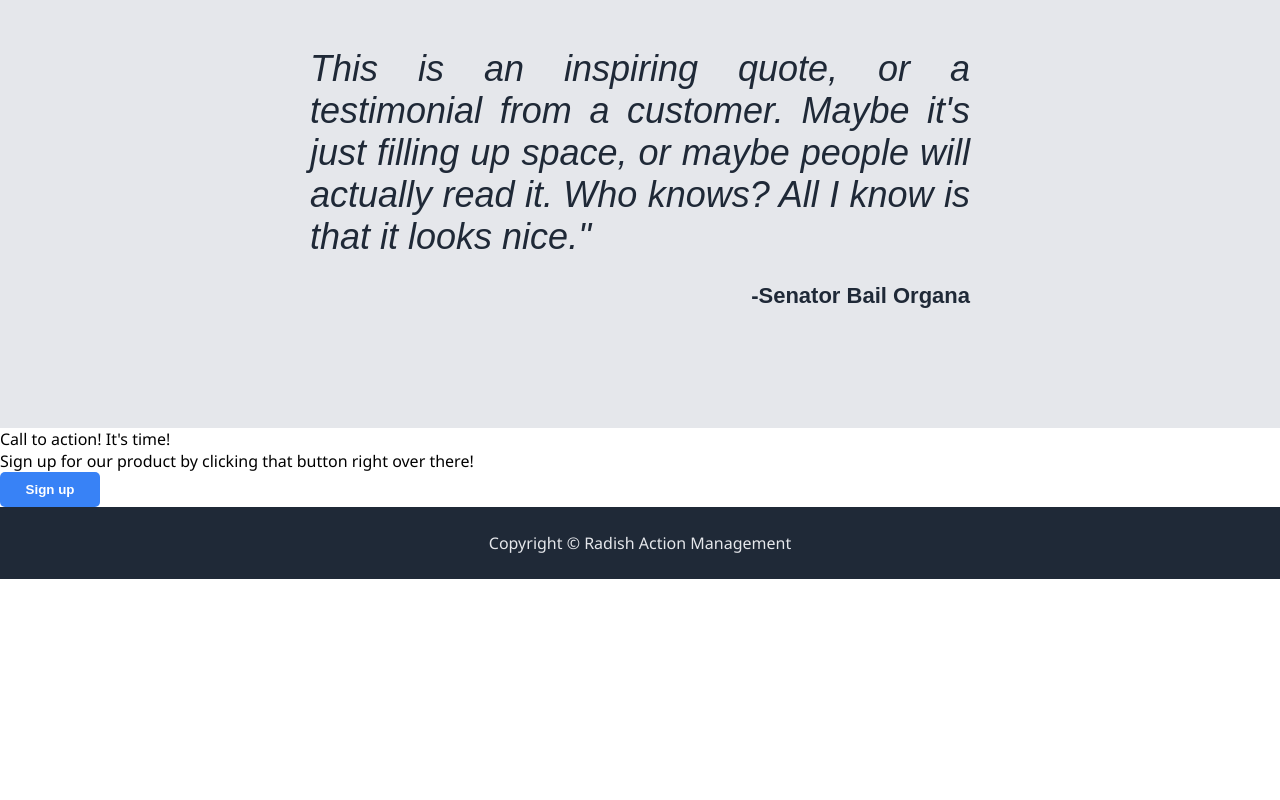
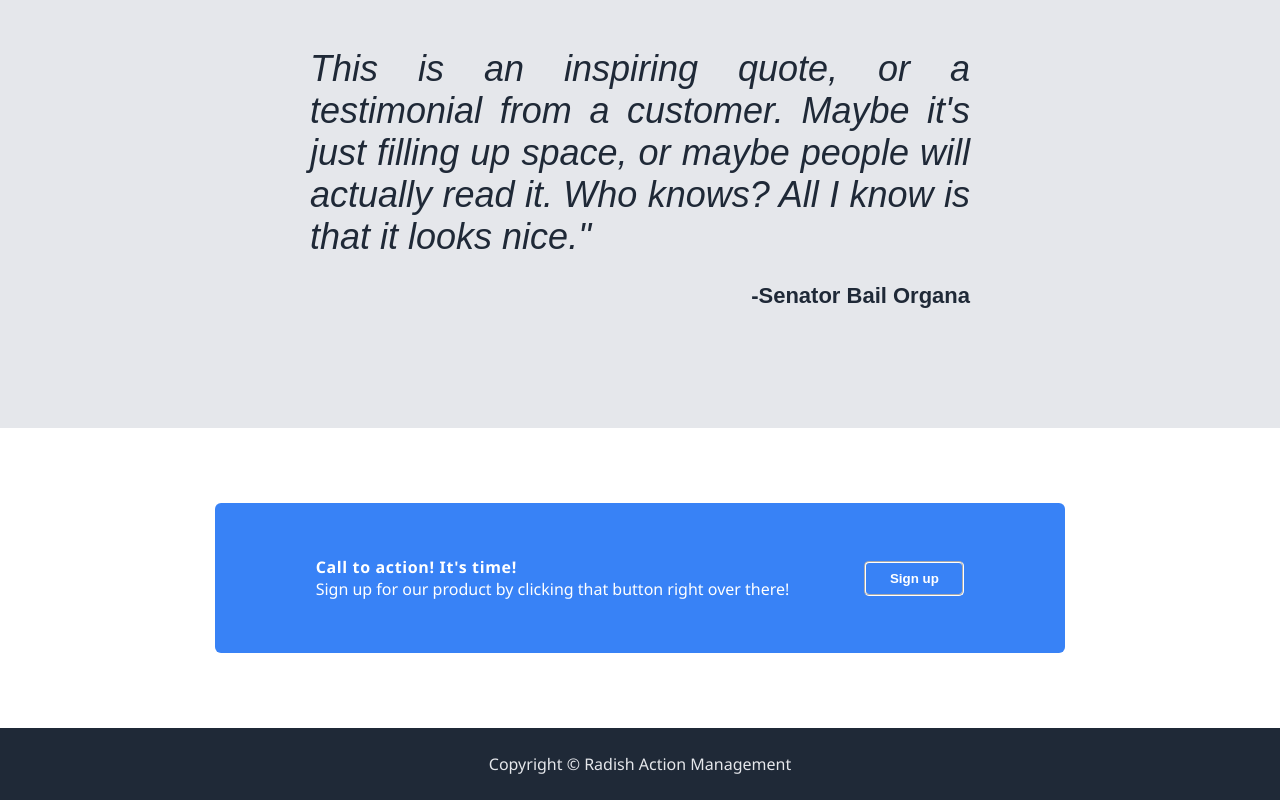
Before and after one commit to sstalbin/landing-page, a plain HTML site: page index.html in a window 1280 px wide. Shown: the part 954-1754 px from the top of the page. Before the commit the page ends 1533 px from the top, so only its background shows below. Drawn offline with Linux system fonts and the light colour scheme.

Commit message:
Finish call to action section.

```diff
--- a/index.html
+++ b/index.html
@@ -56,9 +56,10 @@
     </div>
     <div class="CTA">
         <div class="box">
-            <div class="main-CTA">Call to action! It's time!</div>
-            <div class="tiny-text">Sign up for our product by clicking that button right over there!</div>
-            <button>Sign up</button>
+            <div class="main-CTA">Call to action! It's time!
+                <div class="tiny-text">Sign up for our product by clicking that button right over there!</div>
+            </div>
+            <button type="submit" class="custom">Sign up</button>
         </div>
     </div>
     <div class="footer">
--- a/style.css
+++ b/style.css
@@ -164,6 +164,40 @@ button {
     margin: 10px 0;
 }
 
+.CTA {
+    display: flex;
+    justify-content: center;
+    align-items: center;
+}
+
+.box {
+    display: flex;
+    align-items: center;
+    justify-content: center;
+    border-radius: 6px;
+    height: 150px;
+    width: 850px;
+    background-color:#3882F6;
+    color: white;
+    margin: 75px 0;
+    gap: 75px;
+}
+
+.main-CTA {
+    font-weight: bold;
+    letter-spacing: 0.04em;
+}
+
+.tiny-text {
+    font-weight: normal;
+    letter-spacing: normal;
+}
+
+.custom {
+    border-style: groove;
+    border-color: white;
+}
+
 .footer {
     display: flex;
     justify-content: center;
```
